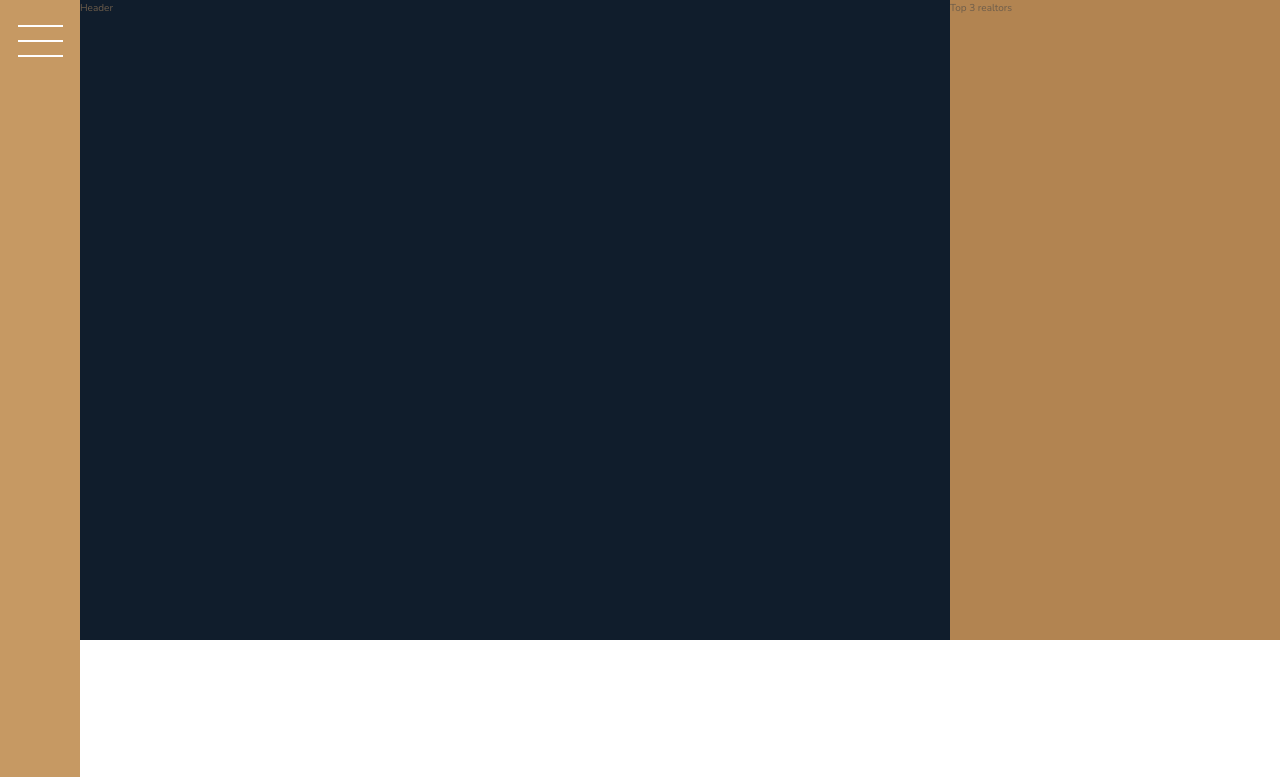
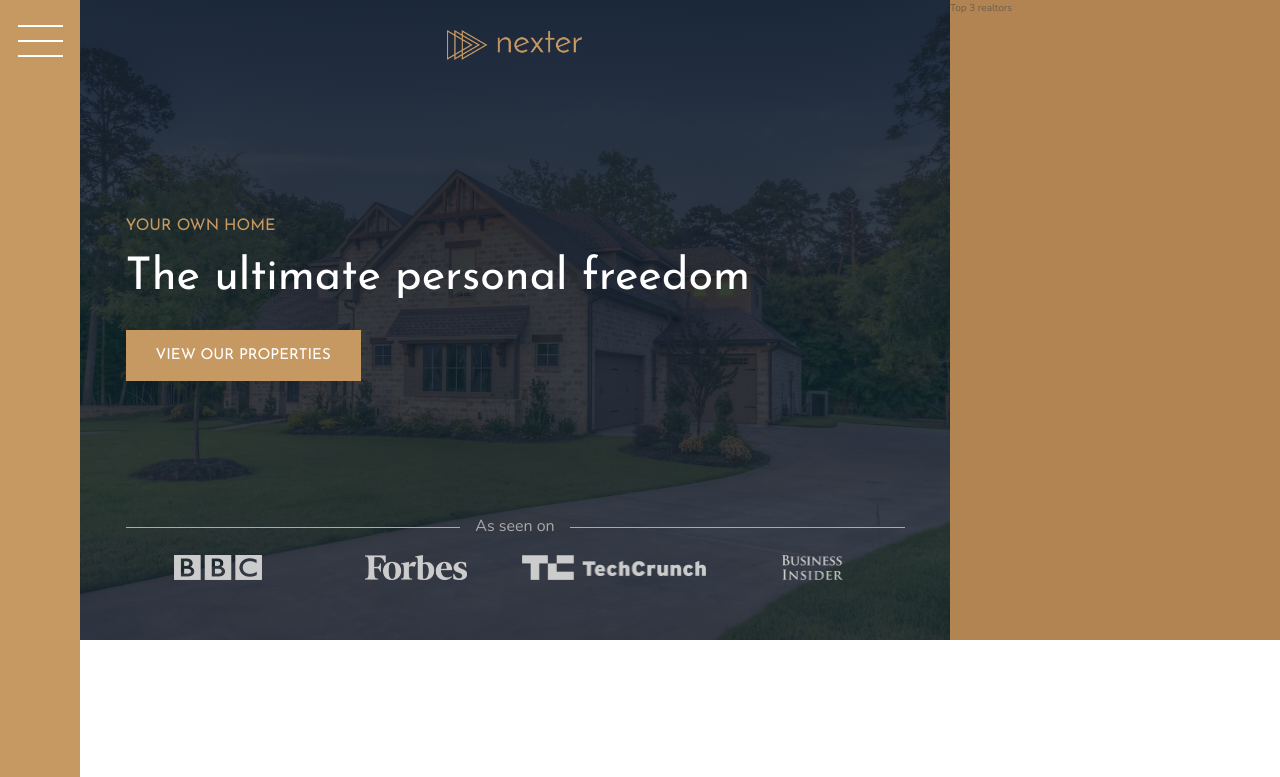
Before and after one commit to fisayowatti/Nexter, a website: page index.html in a window 1280 px wide. Shown: the top 777 px of the page. Drawn offline with nearby package versions, Linux system fonts and the light colour scheme.

Commit message:
markup and css for the header section

```diff
--- a/index.html
+++ b/index.html
@@ -19,7 +19,19 @@
     </div>
 
     <header class="header">
-        Header
+        <img src="img/logo.png" alt="" class="header__logo">
+        <h3 class="heading-3">
+            Your own home
+        </h3>
+        <h1 class="heading-1">The ultimate personal freedom</h1>
+        <button class="btn header__btn">View our properties</button>
+        <div class="header__seenon-text">As seen on</div>
+        <div class="header__seenon-logos">
+            <img src="img/logo-bbc.png" alt="bbc logo">
+            <img src="img/logo-forbes.png" alt="forbes logo">
+            <img src="img/logo-techcrunch.png" alt="techcrunch logo">
+            <img src="img/logo-bi.png" alt="bi logo">
+        </div>
     </header>
 
     <div class="realtors">
--- a/sass/_header.scss
+++ b/sass/_header.scss
@@ -1,4 +1,57 @@
 .header {
-    background-color: $color-secondary;
     grid-column: sidebar-end / col-end 6;
+    padding: 3rem 6rem 6rem;
+    background-image: linear-gradient(rgba($color-secondary, 0.9), rgba($color-secondary, 0.8)), url(../img/hero.jpeg);
+    background-size: cover;
+    background-position: center;
+
+    display: grid;
+    grid-template-rows: 1fr min-content 6rem 1fr;
+    grid-template-columns: max-content;
+    // grid-template-columns: minmax(min-content, max-content);
+    grid-row-gap: 1.5rem;
+    justify-content: center;
+
+
+    &__logo {
+        height: 3rem;
+        justify-self: center;
+    }
+
+    &__btn {
+        align-self: start;
+        justify-self: start;
+    }
+
+    &__seenon-text {
+        color: $color-grey-light-2;
+        font-size: 1.6rem;
+
+        display: grid;
+        grid-template-columns: 1fr max-content 1fr;
+        grid-column-gap: 1.5rem;
+        align-items: center;
+
+        &::after,
+        &::before {
+            content: "";
+            display: block;
+            height: .1rem;
+            background-color: currentColor;
+        }
+    }
+
+    &__seenon-logos {
+        display: grid;
+        // grid-auto-flow: column;
+        grid-template-columns: repeat(4, 1fr);
+        grid-column-gap: 1.4rem;
+        justify-items: center;
+
+        img {
+            height: 2.5rem;
+            filter: brightness(80%);
+        }
+    }
+
 }
--- a/sass/_typography.scss
+++ b/sass/_typography.scss
@@ -5,6 +5,9 @@
 
 .heading-1 {
     @extend %heading;
+    font-size: 4.5rem;
+    color: #fff;
+    line-height: 1
 }
 
 .heading-2 {
```
Also changed, not shown: css/style.css.
